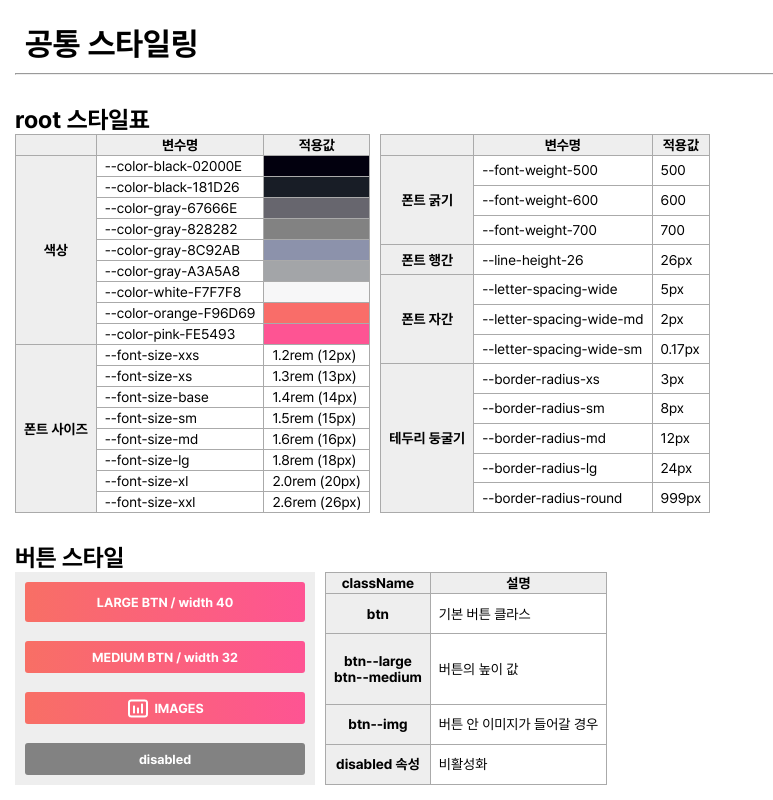
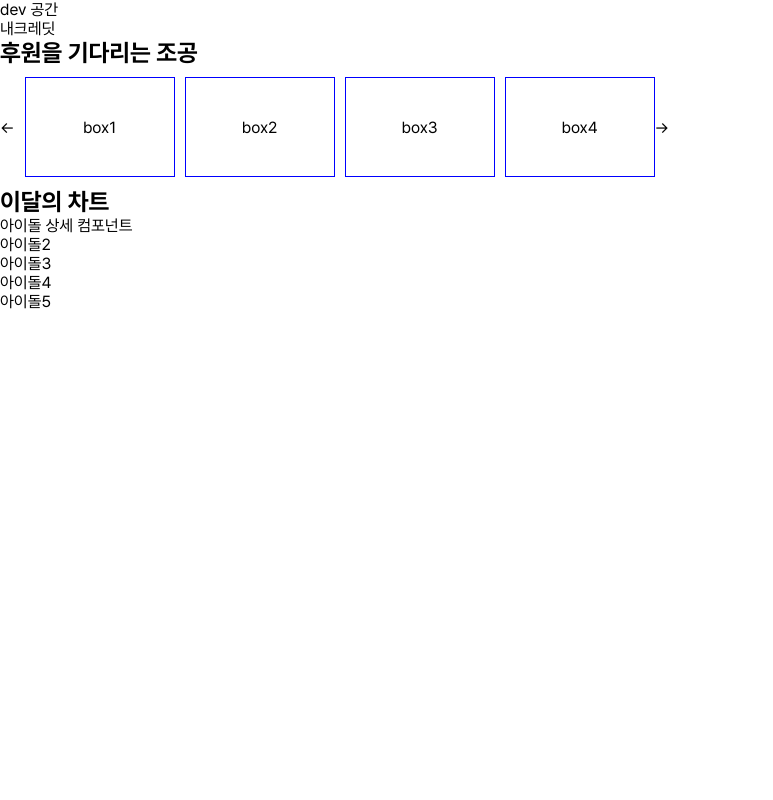
Before and after one commit to Codeit-FE16-team8/Idolz, a React (Vite) app: page /list in a window 1280 px wide. Shown: the top 800 px of the page, without its empty margins (0-773 px from the left). Built offline with nearby package versions, Linux system fonts and the light colour scheme.

Commit message:
add listpage scrollbar

```diff
--- a/package.json
+++ b/package.json
@@ -11,7 +11,8 @@
   },
   "dependencies": {
     "react": "^19.1.0",
-    "react-dom": "^19.1.0"
+    "react-dom": "^19.1.0",
+    "react-router-dom": "^7.6.1"
   },
   "devDependencies": {
     "@eslint/js": "^9.25.0",
--- a/src/App.jsx
+++ b/src/App.jsx
@@ -1,5 +1,12 @@
+import { Link } from 'react-router-dom';
+
 function App() {
-  return;
+  return (
+    <div>
+      <h1>리스트가는 링크</h1>
+      <Link to="/list">리스트</Link>
+    </div>
+  );
 }
 
 export default App;
--- /dev/null
+++ b/src/components/BoxBox.jsx
@@ -0,0 +1,18 @@
+function BoxBox({ number }) {
+  return (
+    <div
+      style={{
+        minWidth: '150px', //두개
+        height: '100px',
+        border: '1px solid blue',
+        marginRight: '10px', //두개 합이 List에서
+        display: 'flex',
+        alignItems: 'center',
+        justifyContent: 'center',
+      }}
+    >
+      <p>box{number}</p>
+    </div>
+  );
+}
+export default BoxBox;
--- /dev/null
+++ b/src/components/List.jsx
@@ -0,0 +1,45 @@
+import { useRef } from 'react';
+import BoxBox from './BoxBox';
+import MonthlyChart from './MonthlyChart';
+
+function List() {
+  const scrollRef = useRef(null);
+  const boxWidth = 160; //현재 박스가 150 마진 10
+
+  const scroll = (direction) => {
+    const container = scrollRef.current;
+    if (!container) return;
+
+    const scrollAmount = direction === 'left' ? -boxWidth : boxWidth;
+    container.scrollBy({ left: scrollAmount, behavior: 'smooth' });
+  };
+
+  return (
+    <div>
+      <div>dev 공간</div>
+      <div>내크레딧</div>
+      <h2>후원을 기다리는 조공</h2>
+      <div style={{ display: 'flex', alignItems: 'center' }}>
+        <button onClick={() => scroll('left')}>←</button>
+        <div
+          ref={scrollRef}
+          style={{
+            display: 'flex',
+            overflowX: 'auto',
+            width: `${boxWidth * 4}px`,
+            padding: '10px',
+            scrollbarWidth: 'none',
+          }}
+        >
+          {Array.from({ length: 20 }, (_, i) => (
+            <BoxBox key={i} number={i + 1} />
+          ))}
+        </div>
+        <button onClick={() => scroll('right')}>→</button>
+      </div>
+      <MonthlyChart />
+    </div>
+  );
+}
+
+export default List;
--- /dev/null
+++ b/src/components/MonthlyChart.jsx
@@ -0,0 +1,19 @@
+import MonthlyChartIdol from './MonthlyChartIdol';
+
+function MonthlyChart() {
+  return (
+    <div>
+      <h2>이달의 차트</h2>
+      <ul>
+        <li>
+          <MonthlyChartIdol />
+        </li>
+        <li>아이돌2</li>
+        <li>아이돌3</li>
+        <li>아이돌4</li>
+        <li>아이돌5</li>
+      </ul>
+    </div>
+  );
+}
+export default MonthlyChart;
--- /dev/null
+++ b/src/components/MonthlyChartIdol.jsx
@@ -0,0 +1,5 @@
+function MonthlyChartIdol() {
+  return <div>아이돌 상세 컴포넌트</div>;
+}
+
+export default MonthlyChartIdol;
--- /dev/null
+++ b/src/components/MyCredit.jsx
@@ -0,0 +1,4 @@
+function MyCredit() {
+  return <div>내 크레딧</div>;
+}
+export default MyCredit;
--- a/src/main.jsx
+++ b/src/main.jsx
@@ -3,10 +3,17 @@ import { createRoot } from 'react-dom/client';
 import App from './App.jsx';
 import Common from './Common.jsx';
 import './styles/styles.css';
+import { BrowserRouter, Route, Routes } from 'react-router-dom';
+import List from './components/List.jsx';
 
 createRoot(document.getElementById('root')).render(
-  <StrictMode>
-    <Common />
-    <App />
-  </StrictMode>,
+  <BrowserRouter>
+    <StrictMode>
+      {/* <Common /> */}
+      <Routes>
+        <Route path="/list" element={<List />}></Route>
+        <Route path="/" element={<App />} />
+      </Routes>
+    </StrictMode>
+  </BrowserRouter>,
 );
```
Also changed, not shown: 1 other file (tests, documents, lock files or other folders).
